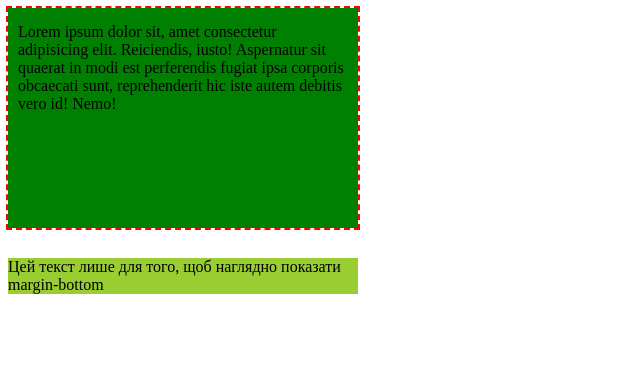
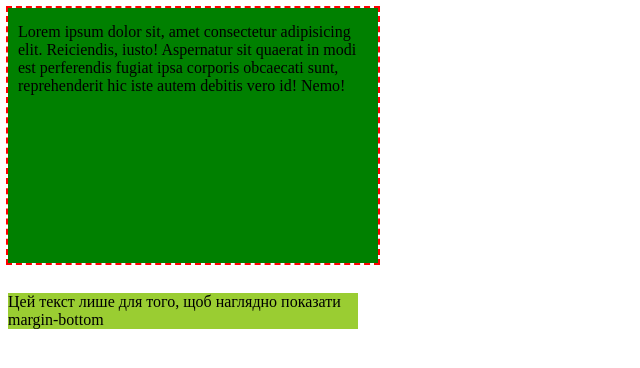
Before and after one commit to Myroslav-Novik/HW-11, a plain HTML site: page index.html in a window 1280 px wide. Shown: the whole page, without its empty margins (0-640 px from the left). Drawn offline with Linux system fonts and the light colour scheme.

Commit message:
fix errors

```diff
--- a/index.html
+++ b/index.html
@@ -13,20 +13,26 @@
             padding-bottom: 20px;
             padding-right: 10px;
             margin-bottom: 30px;
+
             /* border-width: 2px;
             border-style: dashed;
             border-color: red; */
-            outline-width: 2px;
+
+            /* outline-width: 2px;
             outline-style: dashed;
-            outline-color: red;
+            outline-color: red; */
+
+            outline: 2px dashed red;
             background-color: green;
-
-            box-sizing: border-box;
         }
 
         p {
             width: 350px;
             background-color: yellowgreen;
+        }
+
+        body {
+            box-sizing: border-box;
         }
     </style>
 </head>
```
